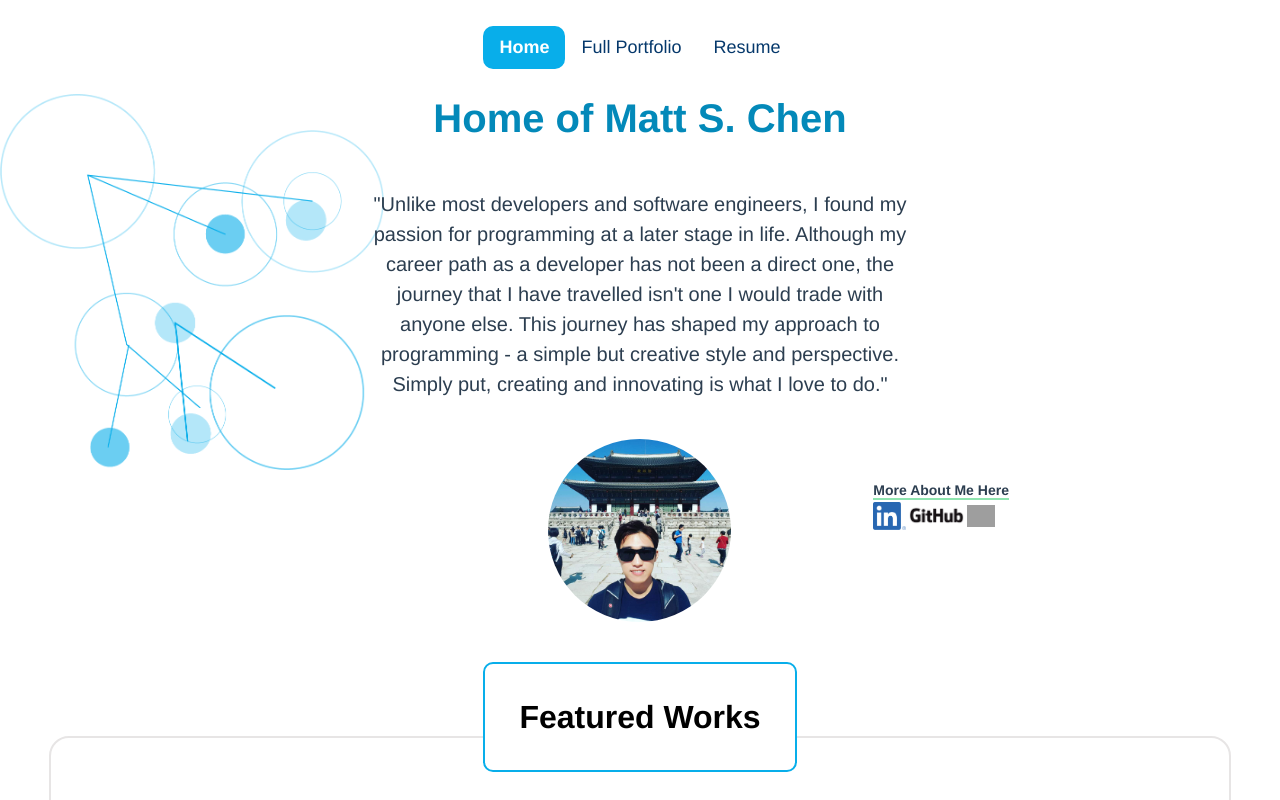
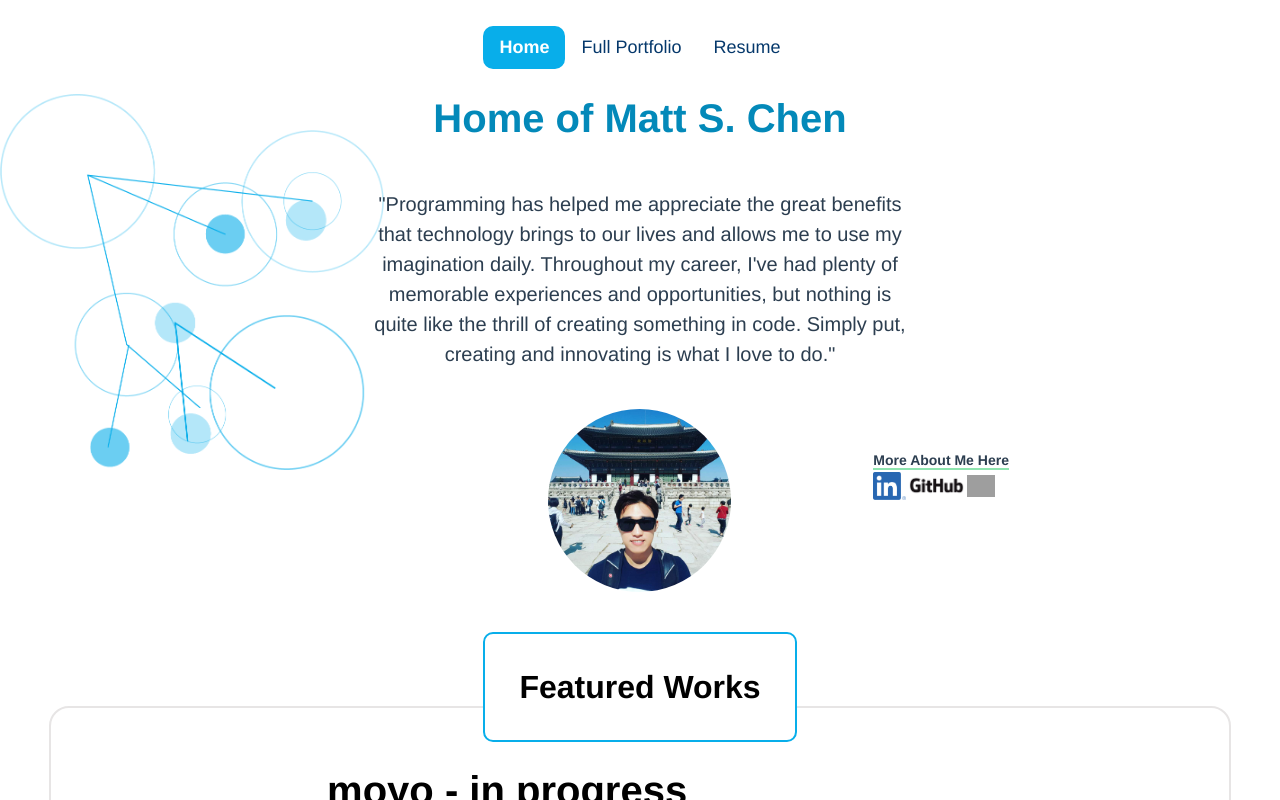
Before and after one commit to tian3401/professional-portfolio, a Vue app in the folder client/: page / in a window 1280 px wide. Shown: the top 800 px of the page. Built offline with nearby package versions, Linux system fonts and the light colour scheme; grey boxes are pictures that could not be loaded.

Commit message:
update the intro copy

```diff
--- a/client/src/components/Home.vue
+++ b/client/src/components/Home.vue
@@ -4,7 +4,7 @@
     <div class="row">
       <div class="col-sm-2"></div>
       <div class="col-sm-8" id="description">
-        <p id="description-text">"Unlike most developers and software engineers, I found my passion for programming at a later stage in life. Although my career path as a developer has not been a direct one, the journey that I have travelled isn't one I would trade with anyone else. This journey has shaped my approach to programming - a simple but creative style and perspective. Simply put, creating and innovating is what I love to do."</p>
+        <p id="description-text">"Programming has helped me appreciate the great benefits that technology brings to our lives and allows me to use my imagination daily. Throughout my career, I've had plenty of memorable experiences and opportunities, but nothing is quite like the thrill of creating something in code. Simply put, creating and innovating is what I love to do."</p>
       </div>
       <div class="col-sm-2"></div>
     </div>
```
